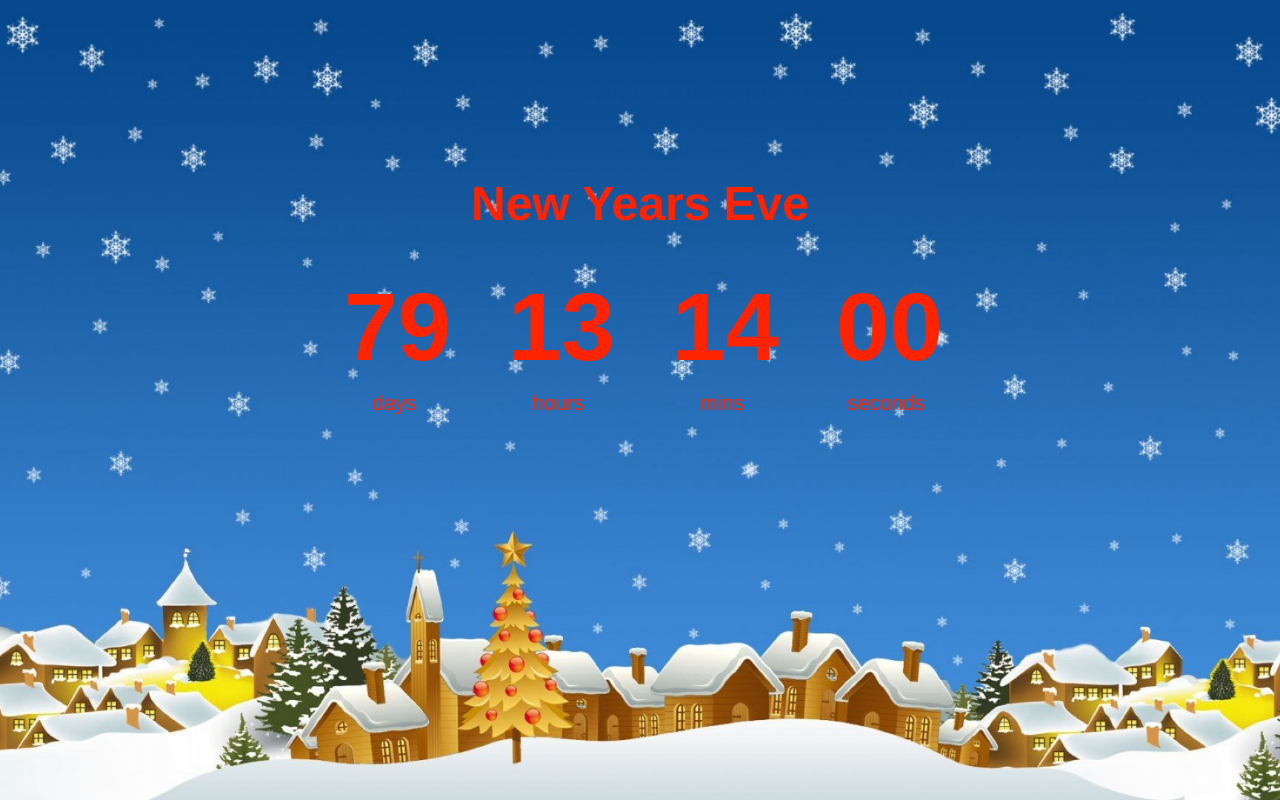
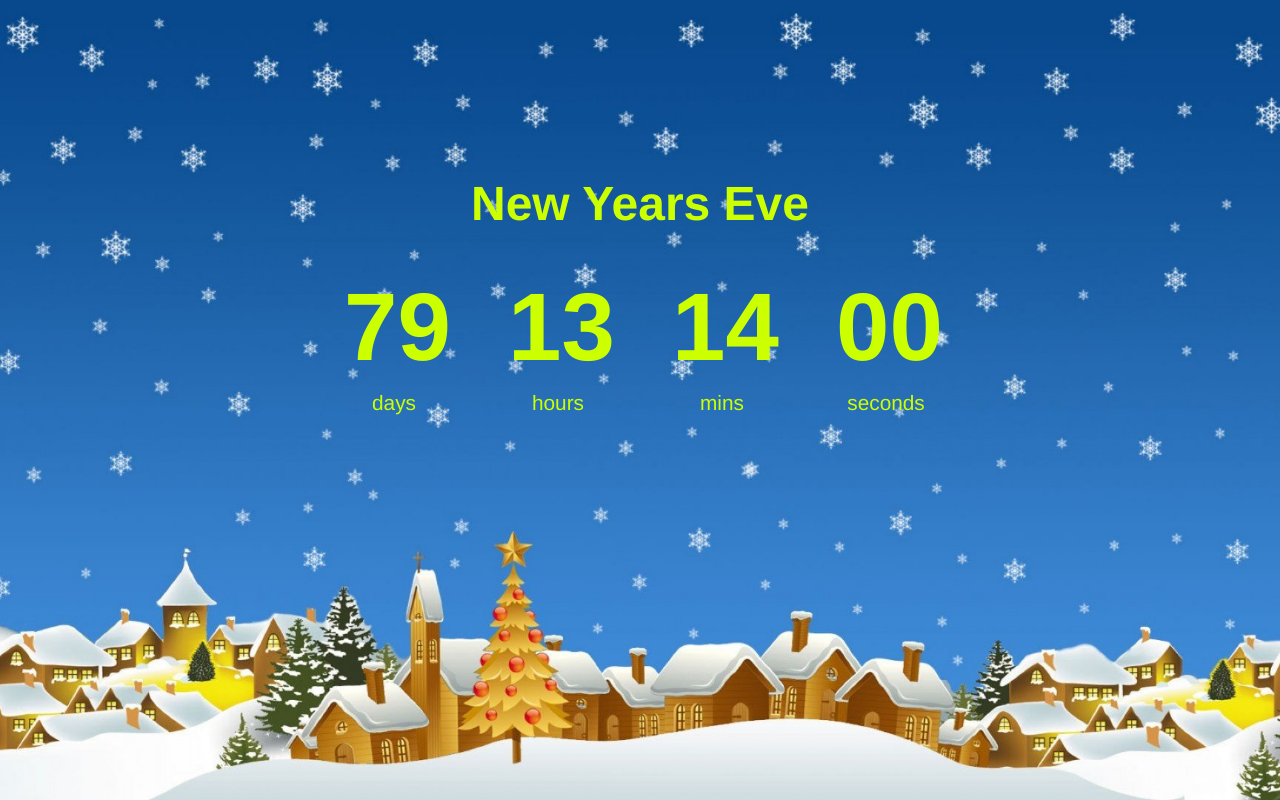
Before and after one commit to hessium/countdown_timer, a plain HTML site: page index.html in a window 1280 px wide. Drawn offline with Linux system fonts and the light colour scheme; a web font is replaced by a local one.

Commit message:
Update main.css

```diff
--- a/main.css
+++ b/main.css
@@ -4,7 +4,7 @@
 
 body {
   background: url("happy.jpg") center center / cover no-repeat;
-  color: #ff2400;
+  color: #ccff00;
   min-height: 100vh;
   display: flex;
   flex-direction: column;
```
